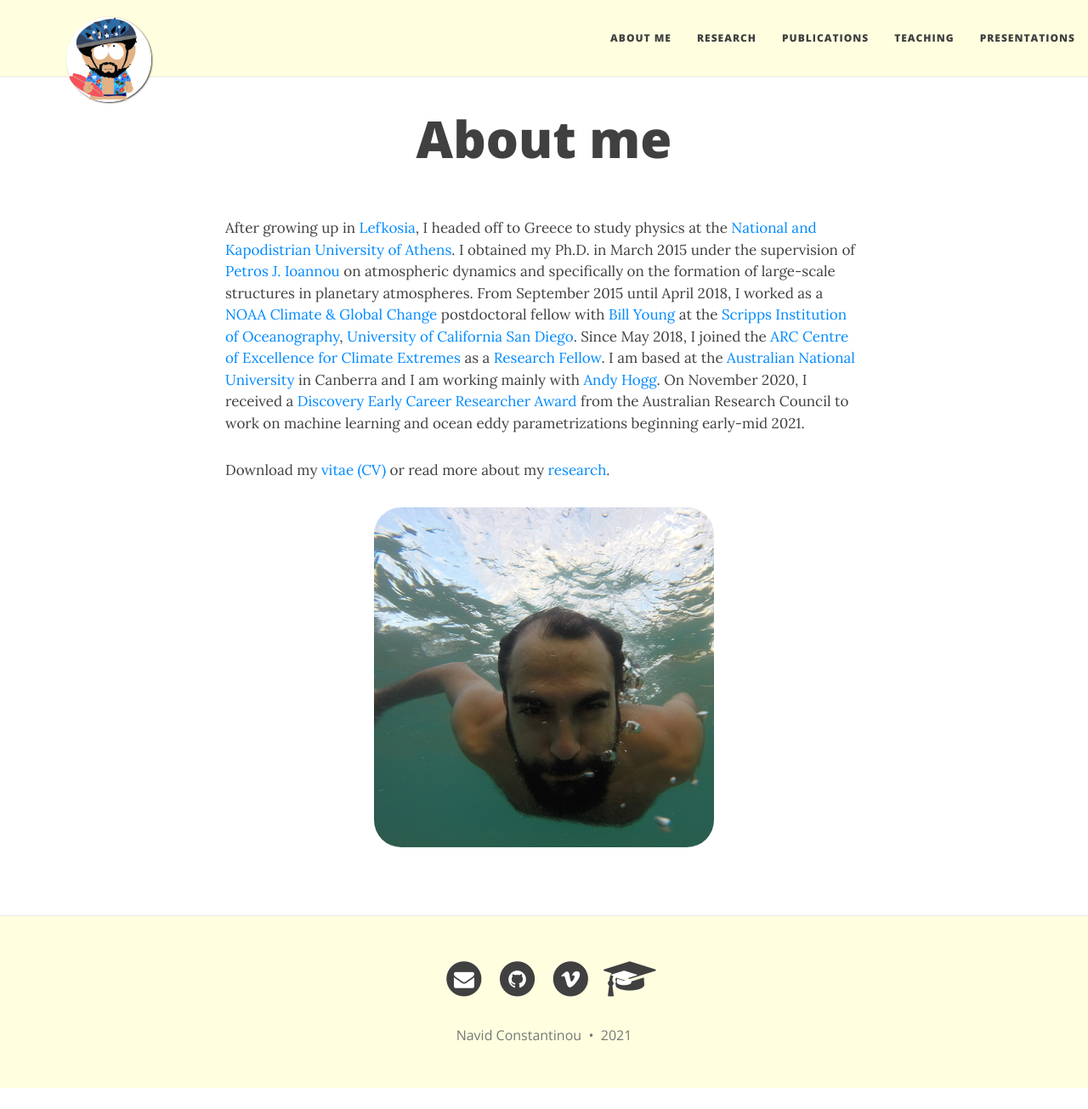
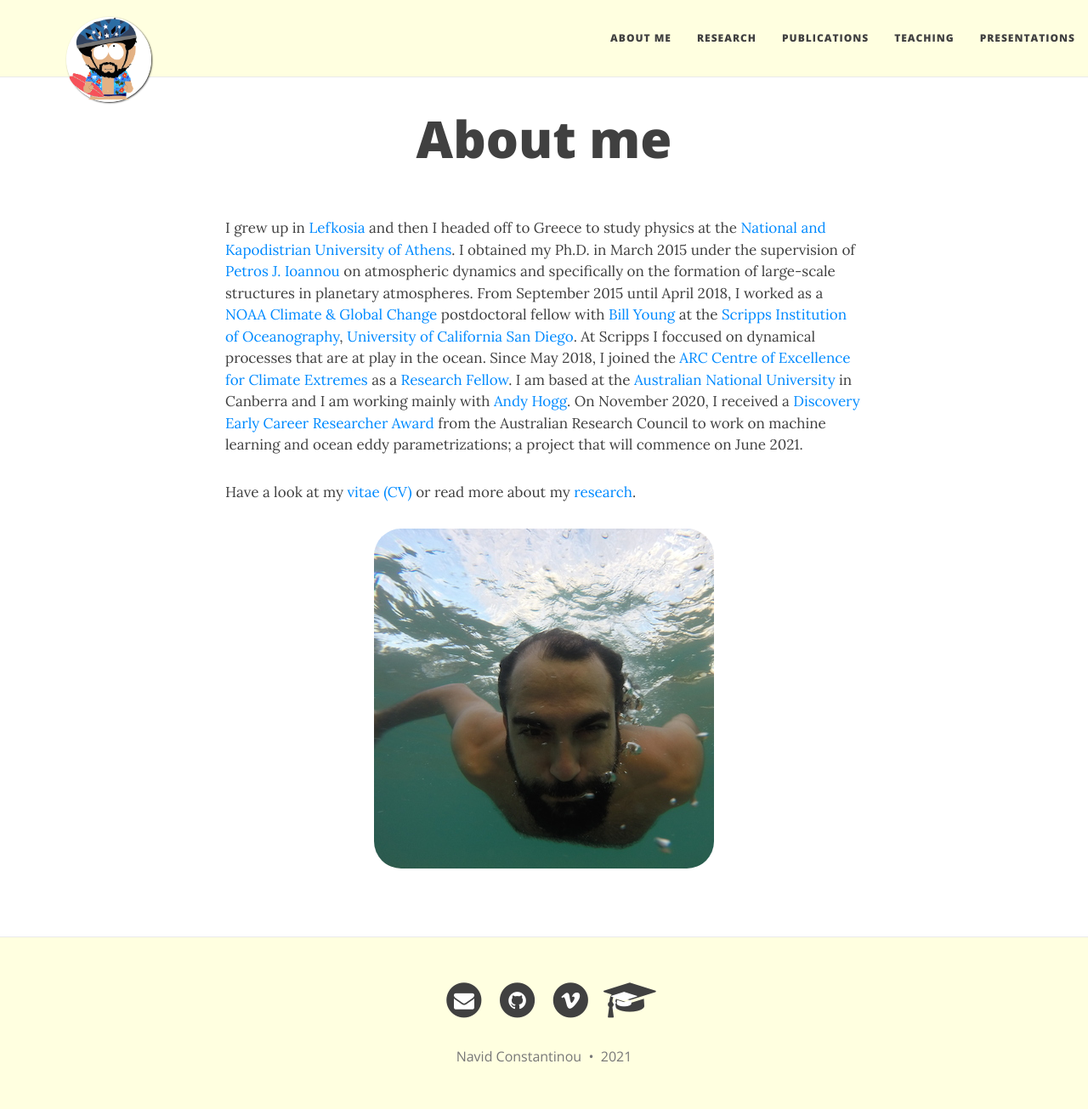
Before and after one commit to navidcy/navidcy.github.io, a Jekyll site: the page built from aboutme.md, in a window 1280 px wide and 1305 px high. Shown: the whole window at 85% size. Built offline with Jekyll 4.4.1, drawn with Linux system fonts in a browser that asks for light colours; nearby versions of some CDN libraries.

Commit message:
update aboutme+NCCref+gems

```diff
--- a/Gemfile
+++ b/Gemfile
@@ -6,3 +6,5 @@ gem 'github-pages', group: :jekyll_plugins
 # gem 'tzinfo-data', platforms: [:mingw, :mswin, :x64_mingw]
 gem 'jekyll-paginate'
 gem "kramdown", ">= 2.3.0"
+
+gem "webrick", "~> 1.7"
--- a/aboutme.md
+++ b/aboutme.md
@@ -5,9 +5,9 @@ title: About me
 ---
 
 
-After growing up in [Lefkosia][lefkosia-site], I headed off to Greece to study physics at the [National and Kapodistrian University of Athens][uoa-site]. I obtained my Ph.D. in March 2015 under the supervision of [Petros J. Ioannou][pji-site] on atmospheric dynamics and specifically on the formation of large-scale structures in planetary atmospheres. From September 2015 until April 2018, I worked as a [NOAA Climate & Global Change][noaa-site] postdoctoral fellow with [Bill Young][bill-site] at the [Scripps Institution of Oceanography][scripps-site], [University of California San Diego][ucsd-site]. Since May 2018, I joined the [ARC Centre of Excellence for Climate Extremes][arc-site] as a [Research Fellow][arc-profile]. I am based at the [Australian National University][anu-site] in Canberra and I am working mainly with [Andy Hogg][andy-site]. On November 2020, I received a [Discovery Early Career Researcher Award][decra2021] from the Australian Research Council to work on machine learning and ocean eddy parametrizations beginning early-mid 2021.
+I grew up in [Lefkosia][lefkosia-site] and then I headed off to Greece to study physics at the [National and Kapodistrian University of Athens][uoa-site]. I obtained my Ph.D. in March 2015 under the supervision of [Petros J. Ioannou][pji-site] on atmospheric dynamics and specifically on the formation of large-scale structures in planetary atmospheres. From September 2015 until April 2018, I worked as a [NOAA Climate & Global Change][noaa-site] postdoctoral fellow with [Bill Young][bill-site] at the [Scripps Institution of Oceanography][scripps-site], [University of California San Diego][ucsd-site]. At Scripps I foccused on dynamical processes that are at play in the ocean. Since May 2018, I joined the [ARC Centre of Excellence for Climate Extremes][arc-site] as a [Research Fellow][arc-profile]. I am based at the [Australian National University][anu-site] in Canberra and I am working mainly with [Andy Hogg][andy-site]. On November 2020, I received a [Discovery Early Career Researcher Award][decra2021] from the Australian Research Council to work on machine learning and ocean eddy parametrizations; a project that will commence on June 2021.
 
-Download my [vitae (CV)](http://nbviewer.jupyter.org/github/navidcy/NavidVitae/blob/master/cv.pdf) or read more about my [research](../research/).
+Have a look at my [vitae (CV)](http://nbviewer.jupyter.org/github/navidcy/NavidVitae/blob/master/cv.pdf) or read more about my [research](../research/).
 
 
 {: .center}
```
Also changed, not shown: publications.md (+1 -1 lines), Gemfile.lock.
